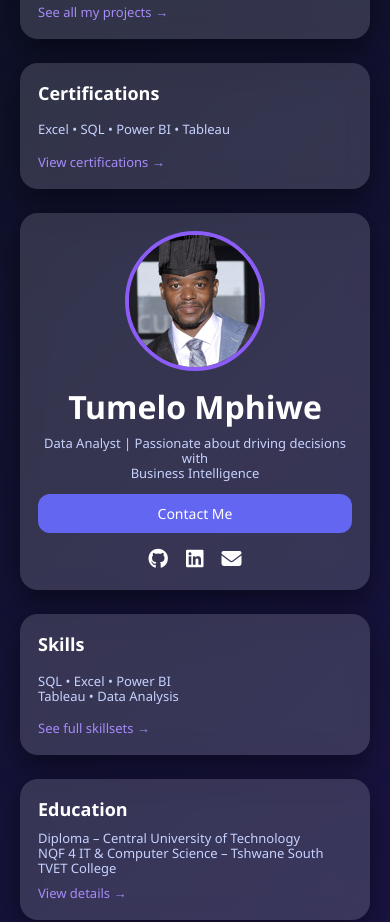
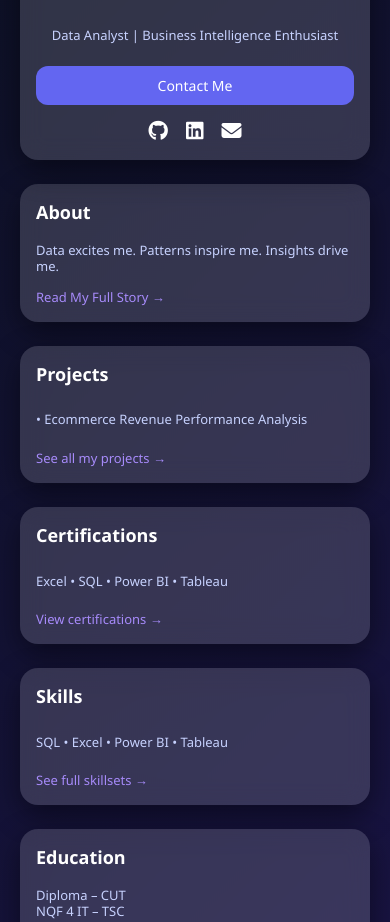
Before and after one commit to Tumelo19/Tumelo-Portfolio, a plain HTML site: page index.html in a window 390 px wide. Shown: the part 347-1269 px from the top of the page. Drawn offline with Linux system fonts and the light colour scheme.

Commit message:
Update index.html

```diff
--- a/index.html
+++ b/index.html
@@ -23,7 +23,7 @@
       position: fixed;
       top: 0;
       width: 100%;
-      background: #0f172a; /* solid same as menu now */
+      background: #0f172a;
       display: flex;
       justify-content: space-between;
       align-items: center;
@@ -64,14 +64,13 @@
     .nav-right a {
       color: #c7d2fe;
       text-decoration: none;
-      transition: color 0.2s ease;
     }
 
     .nav-right a:hover {
       color: #60a5fa;
     }
 
-    /* HAMBURGER MENU */
+    /* HAMBURGER */
     .hamburger {
       display: none;
       font-size: 22px;
@@ -85,14 +84,13 @@
         top: 64px;
         right: -100%;
         flex-direction: column;
-        background: #0f172a; /* solid same as navbar */
+        background: #0f172a;
         width: 200px;
         height: calc(100% - 64px);
         padding-top: 20px;
         gap: 15px;
         transition: right 0.3s ease;
         box-shadow: -4px 0 20px rgba(0,0,0,0.4);
-        z-index: 999;
       }
 
       .nav-right.active {
@@ -104,14 +102,14 @@
       }
     }
 
-    /* MAIN CONTENT */
+    /* CONTENT */
     .container {
       max-width: 1200px;
       margin: auto;
       padding: 110px 20px 40px;
     }
 
-    /* GRID */
+    /* GRID DESKTOP */
     .grid {
       display: grid;
       grid-template-columns: 1fr 0.84fr 1fr;
@@ -124,7 +122,7 @@
       gap: 24px;
     }
 
-    /* GLASS CARDS */
+    /* CARD */
     .card {
       background: rgba(255, 255, 255, 0.15);
       backdrop-filter: blur(12px);
@@ -134,7 +132,6 @@
       display: flex;
       flex-direction: column;
       justify-content: space-between;
-      border: 2px solid transparent;
       transition: transform 0.2s ease, box-shadow 0.3s ease, border 0.3s ease;
     }
 
@@ -147,15 +144,9 @@
     .card h2 {
       margin: 0 0 6px;
       font-size: 18px;
-      color: #ffffff;
-    }
-
-    .card h1 {
-      margin: 4px 0;
     }
 
     .card-link {
-      margin-top: 4px;
       font-size: 13px;
       color: #a78bfa;
       text-decoration: none;
@@ -184,8 +175,7 @@
     .small {
       font-size: 13px;
       color: #c7d2fe;
-      line-height: 1.15;
-      margin: 4px 0;
+      line-height: 1.2;
     }
 
     .btn {
@@ -211,8 +201,16 @@
       font-size: 20px;
     }
 
+    /* 📱 MOBILE REORDER */
     @media (max-width: 900px) {
-      .grid { grid-template-columns: 1fr; }
+      .grid {
+        display: flex;
+        flex-direction: column;
+      }
+
+      .main-profile { order: 1; }
+      .left-col { order: 2; }
+      .right-col { order: 3; }
     }
   </style>
 </head>
@@ -235,7 +233,7 @@
   <div class="nav-right" id="nav-menu">
     <a href="index.html">Home</a>
     <a href="about.html">About</a>
-     <a href="projects.html">Projects</a>
+    <a href="projects.html">Projects</a>
     <a href="core-skills.html">Core Skills</a>
     <a href="certifications.html">Certifications</a>
     <a href="education.html">Education</a>
@@ -248,7 +246,7 @@
   <div class="grid">
 
     <!-- LEFT COLUMN -->
-    <div class="column">
+    <div class="column left-col">
       <div class="card">
         <h2>About</h2>
         <p class="small">Data excites me. Patterns inspire me. Insights drive me.</p>
@@ -257,10 +255,8 @@
 
       <div class="card">
         <h2>Projects</h2>
-        <p class="small">
-          • Ecommerce Revenue Performance Analysis<br>
-        </p>
-          <a href="projects.html" class="card-link">See all my projects →</a>
+        <p class="small">• Ecommerce Revenue Performance Analysis</p>
+        <a href="projects.html" class="card-link">See all my projects →</a>
       </div>
 
       <div class="card">
@@ -271,17 +267,13 @@
     </div>
 
     <!-- CENTER -->
-    <div class="card center-card">
+    <div class="card center-card main-profile">
       <div class="profile-img">
         <img src="My_IMG.jpg" alt="Profile">
       </div>
 
       <h1>Tumelo Mphiwe</h1>
-
-      <p class="small">
-        Data Analyst | Passionate about driving decisions with<br>
-        Business Intelligence
-      </p>
+      <p class="small">Data Analyst | Business Intelligence Enthusiast</p>
 
       <a class="btn" href="contact.html">Contact Me</a>
 
@@ -293,22 +285,16 @@
     </div>
 
     <!-- RIGHT COLUMN -->
-    <div class="column">
+    <div class="column right-col">
       <div class="card">
         <h2>Skills</h2>
-        <p class="small">
-          SQL • Excel • Power BI<br>
-          Tableau • Data Analysis
-        </p>
+        <p class="small">SQL • Excel • Power BI • Tableau</p>
         <a href="core-skills.html" class="card-link">See full skillsets →</a>
       </div>
 
       <div class="card">
         <h2>Education</h2>
-        <p class="small">
-          Diploma – Central University of Technology<br>
-          NQF 4 IT & Computer Science – Tshwane South TVET College
-        </p>
+        <p class="small">Diploma – CUT<br>NQF 4 IT – TSC</p>
         <a href="education.html" class="card-link">View details →</a>
       </div>
 
```
